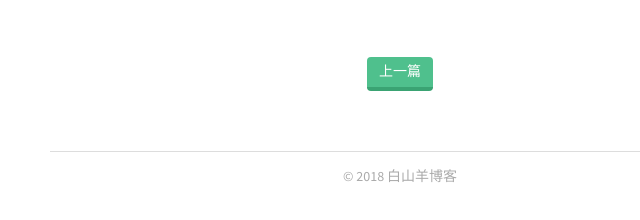
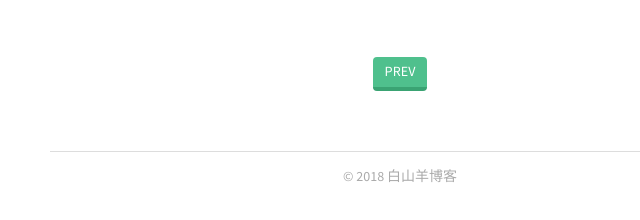
Before and after one commit to WGinit/wginit.github.io, a plain HTML site: page 2018/01/05/大家好，白山羊博客快一周岁了/index.html in a window 1280 px wide. Shown: the part 1821-2041 px from the top of the page, 240-880 px from the left. Drawn offline with nearby package versions, Linux system fonts and the light colour scheme; some packages are replaced by stand-ins of ours.

Commit message:
Site updated: 2018-01-05 17:51:27

```diff
--- a/2018/01/05/大家好，白山羊博客快一周岁了/index.html
+++ b/2018/01/05/大家好，白山羊博客快一周岁了/index.html
@@ -15,4 +15,4 @@
 </ul>
 </blockquote>
 <p>##后话<br>本网站以后多做开源项目demo展示，主要博客文章依旧会在旧网站上展示。</p>
-</div></article></div></main><footer><div class="paginator"><a href="/2018/01/05/Happy-new-year/" class="prev">上一篇</a></div><div class="copyright"><p>© 2018 <a href="http://wginit.github.io">白山羊博客</a></p></div></footer></div><script async src="//cdn.bootcss.com/mathjax/2.7.0/MathJax.js?config=TeX-MML-AM_CHTML" integrity="sha384-crwIf/BuaWM9rM65iM+dWFldgQ1Un8jWZMuh3puxb8TOY9+linwLoI7ZHZT+aekW" crossorigin="anonymous"></script><script>(function(b,o,i,l,e,r){b.GoogleAnalyticsObject=l;b[l]||(b[l]=function(){(b[l].q=b[l].q||[]).push(arguments)});b[l].l=+new Date;e=o.createElement(i);r=o.getElementsByTagName(i)[0];e.src='//www.google-analytics.com/analytics.js';r.parentNode.insertBefore(e,r)}(window,document,'script','ga'));ga('create',"UA-65933410-1",'auto');ga('send','pageview');</script></body></html>
+</div></article></div></main><footer><div class="paginator"><a href="/2018/01/05/Happy-new-year/" class="prev">PREV</a></div><div class="copyright"><p>© 2018 <a href="http://wginit.github.io">白山羊博客</a></p></div></footer></div><script async src="//cdn.bootcss.com/mathjax/2.7.0/MathJax.js?config=TeX-MML-AM_CHTML" integrity="sha384-crwIf/BuaWM9rM65iM+dWFldgQ1Un8jWZMuh3puxb8TOY9+linwLoI7ZHZT+aekW" crossorigin="anonymous"></script><script>(function(b,o,i,l,e,r){b.GoogleAnalyticsObject=l;b[l]||(b[l]=function(){(b[l].q=b[l].q||[]).push(arguments)});b[l].l=+new Date;e=o.createElement(i);r=o.getElementsByTagName(i)[0];e.src='//www.google-analytics.com/analytics.js';r.parentNode.insertBefore(e,r)}(window,document,'script','ga'));ga('create',"UA-65933410-1",'auto');ga('send','pageview');</script></body></html>
```
Also changed, not shown: 2018/01/05/Happy-new-year/index.html (+1 -1 lines).
